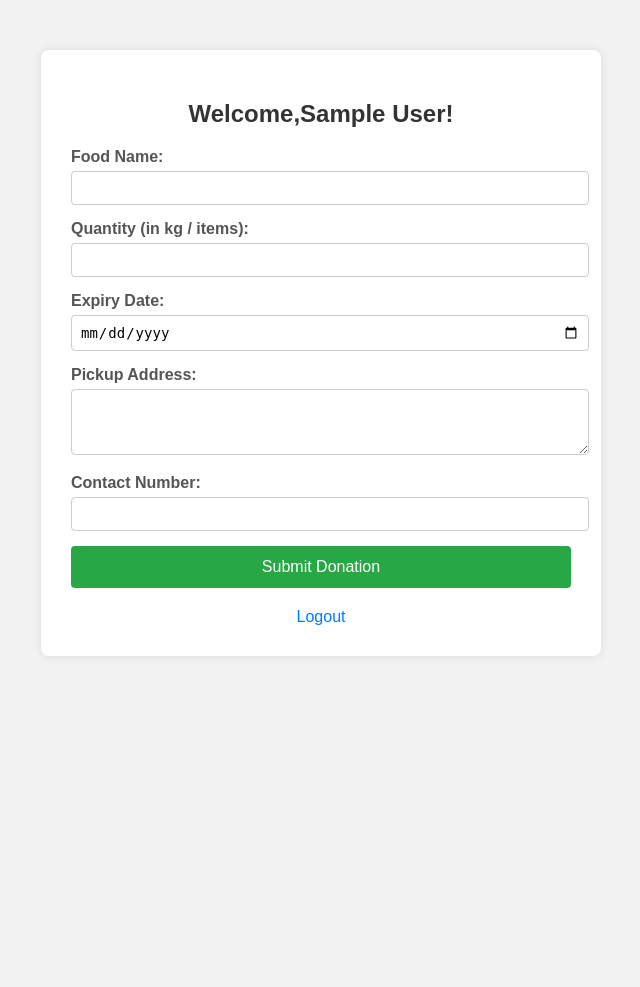
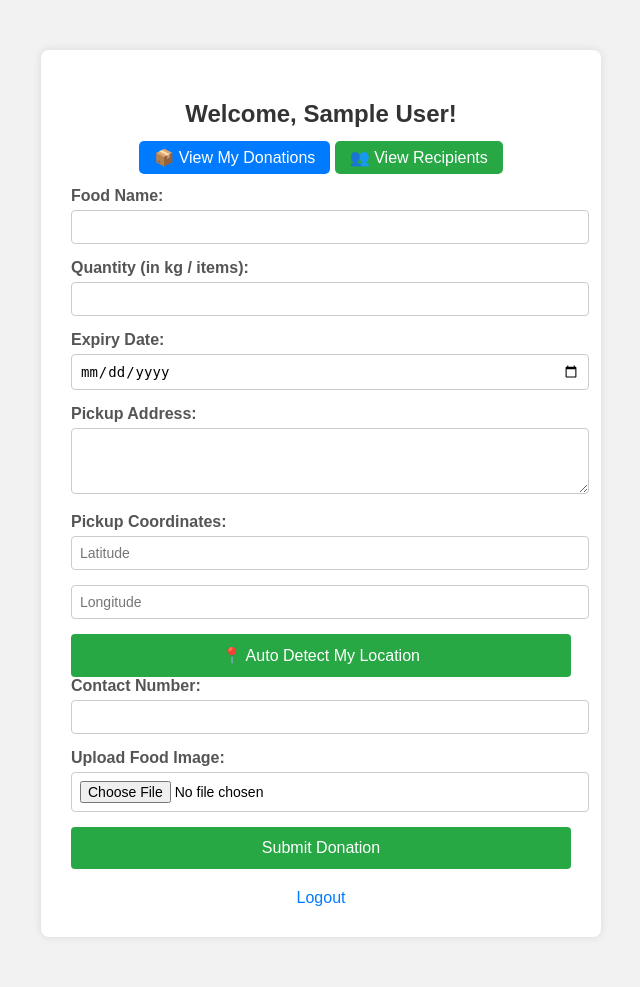
Before and after one commit to SarthiModi/feedforward-website, a Flask app: page /donor_dashboard in a window 1280 px wide. Shown: the whole page, without its empty margins (319-959 px from the left). Before the commit the page ends 656 px from the top, so only its background shows below. Run offline with Flask 3, Linux system fonts and the light colour scheme; the visitor is signed in with stand-in values (Sample User, id 1); some libraries are stand-ins or nearby versions.

Commit message:
Update donor_dashboard.html

```diff
--- a/templates/donor_dashboard.html
+++ b/templates/donor_dashboard.html
@@ -5,78 +5,31 @@
   <meta name="viewport" content="width=device-width, initial-scale=1.0">
   <title>Donor Dashboard - Feed Forward</title>
   <style>
-    body {
-      font-family: Arial, sans-serif;
-      background-color: #f2f2f2;
-      margin: 0;
-      padding: 0;
-    }
-
-    .container {
-      max-width: 500px;
-      background-color: #fff;
-      margin: 50px auto;
-      padding: 30px;
-      border-radius: 8px;
-      box-shadow: 0px 0px 10px rgba(0,0,0,0.1);
-    }
-
-    h2 {
-      text-align: center;
-      margin-bottom: 20px;
-      color: #333;
-    }
-
-    label {
-      display: block;
-      margin-bottom: 5px;
-      font-weight: bold;
-      color: #555;
-    }
-
-    input, textarea, select {
-      width: 100%;
-      padding: 8px;
-      margin-bottom: 15px;
-      border: 1px solid #ccc;
-      border-radius: 4px;
-      font-size: 14px;
-    }
-
-    button {
-      background-color: #28a745;
-      color: white;
-      border: none;
-      padding: 12px;
-      border-radius: 4px;
-      cursor: pointer;
-      width: 100%;
-      font-size: 16px;
-    }
-
-    button:hover {
-      background-color: #218838;
-    }
-
-    .logout {
-      text-align: center;
-      margin-top: 20px;
-    }
-
-    .logout a {
-      color: #007bff;
-      text-decoration: none;
-    }
-
-    .logout a:hover {
-      text-decoration: underline;
-    }
+    body { font-family: Arial, sans-serif; background-color: #f2f2f2; margin: 0; padding: 0; }
+    .container { max-width: 500px; background-color: #fff; margin: 50px auto; padding: 30px;
+      border-radius: 8px; box-shadow: 0px 0px 10px rgba(0,0,0,0.1); }
+    h2 { text-align: center; margin-bottom: 20px; color: #333; }
+    label { display: block; margin-bottom: 5px; font-weight: bold; color: #555; }
+    input, textarea { width: 100%; padding: 8px; margin-bottom: 15px; border: 1px solid #ccc;
+      border-radius: 4px; font-size: 14px; }
+    button { background-color: #28a745; color: white; border: none; padding: 12px; border-radius: 4px;
+      cursor: pointer; width: 100%; font-size: 16px; }
+    button:hover { background-color: #218838; }
+    .logout { text-align: center; margin-top: 20px; }
+    .logout a { color: #007bff; text-decoration: none; }
+    .logout a:hover { text-decoration: underline; }
   </style>
 </head>
 <body>
   <div class="container">
-    <h2>Welcome,{{donor}}!</h2>
-    <form action="/donor_dashboard" method="POST">
+    <h2>Welcome, {{ donor }}!</h2>
+    <div style="text-align:center; margin-bottom:20px;">
+  <a href="/my_donations" style="background:#007bff; color:white; padding:8px 15px; border-radius:5px; text-decoration:none;">📦 View My Donations</a>
+  <a href="/view_recipients" style="background:#28a745; color:white; padding:8px 15px; border-radius:5px; text-decoration:none;">👥 View Recipients</a>
+</div>
+
+
+    <form action="/donor_dashboard" method="POST" enctype="multipart/form-data">
       <label for="foodName">Food Name:</label>
       <input type="text" id="foodName" name="foodName" required>
 
@@ -89,8 +42,17 @@
       <label for="pickupAddress">Pickup Address:</label>
       <textarea id="pickupAddress" name="pickupAddress" rows="3" required></textarea>
 
+      <!-- New Location Fields -->
+      <label>Pickup Coordinates:</label>
+      <input type="text" id="pickupLat" name="pickupLat" placeholder="Latitude" readonly required>
+      <input type="text" id="pickupLon" name="pickupLon" placeholder="Longitude" readonly required>
+      <button type="button" onclick="getLocation()">📍 Auto Detect My Location</button>
+
       <label for="contactNumber">Contact Number:</label>
       <input type="text" id="contactNumber" name="contactNumber" required>
+
+      <label for="foodImage">Upload Food Image:</label>
+      <input type="file" id="foodImage" name="foodImage" accept="image/*" required>
 
       <button type="submit">Submit Donation</button>
     </form>
@@ -99,5 +61,24 @@
       <a href="/logout">Logout</a>
     </div>
   </div>
+
+  <script>
+  function getLocation() {
+    if (navigator.geolocation) {
+      navigator.geolocation.getCurrentPosition(
+        function(position) {
+          document.getElementById("pickupLat").value = position.coords.latitude.toFixed(6);
+          document.getElementById("pickupLon").value = position.coords.longitude.toFixed(6);
+          alert("Location detected successfully!");
+        },
+        function(error) {
+          alert("Unable to get location. Please enter coordinates manually.");
+        }
+      );
+    } else {
+      alert("Geolocation is not supported by your browser.");
+    }
+  }
+  </script>
 </body>
 </html>
```
